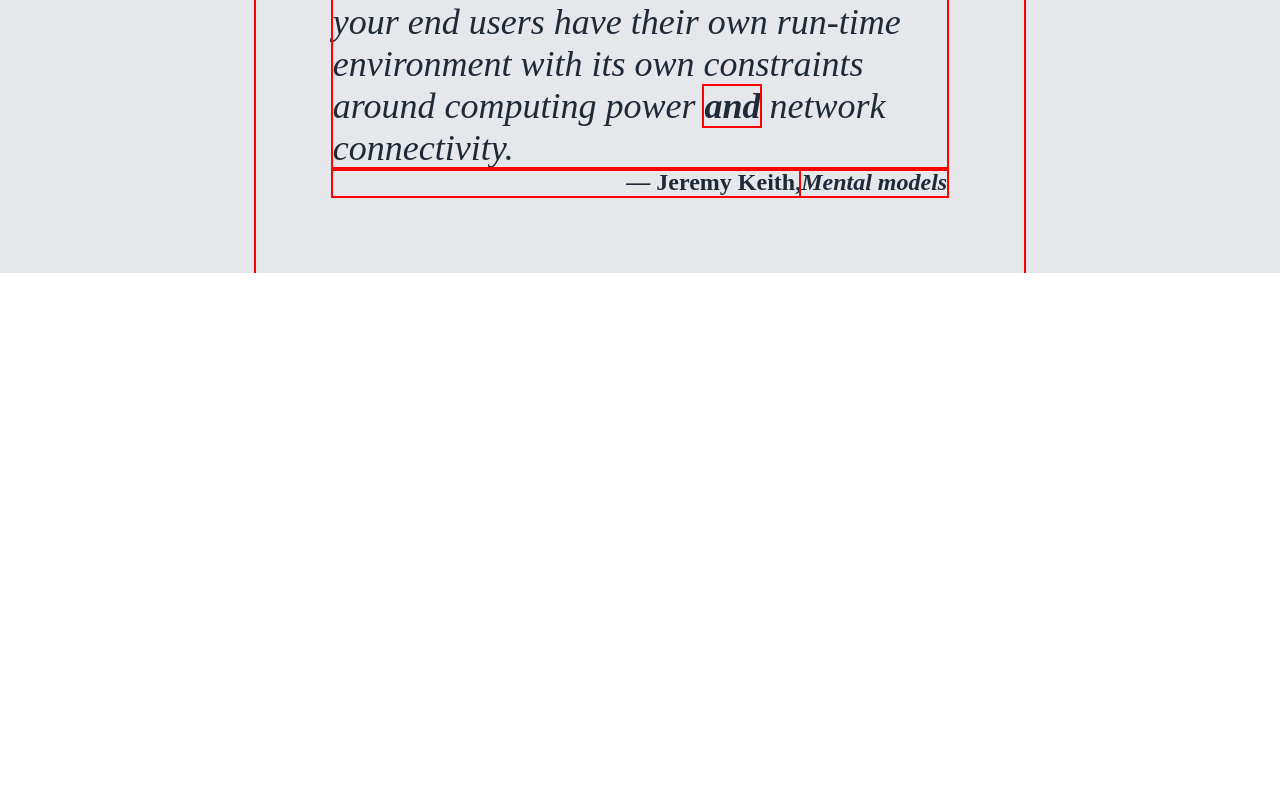
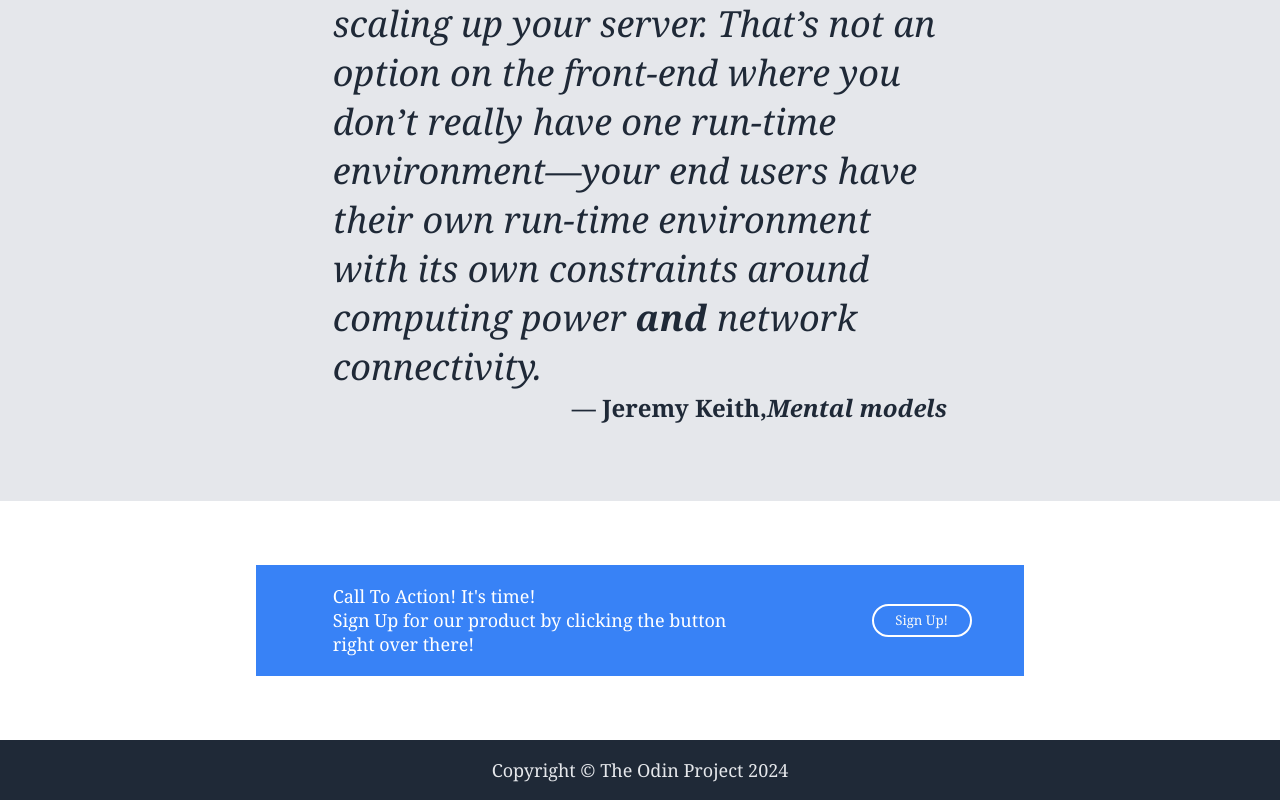
Before and after one commit to elrubio82/odin-landing-page, a plain HTML site: page index.html in a window 1280 px wide. Shown: the part 1220-2020 px from the top of the page. Before the commit the page ends 1493 px from the top, so only its background shows below. Drawn offline with Linux system fonts and the light colour scheme.

Commit message:
feat: Add missing section html/css to landing page

```diff
--- a/css/style.css
+++ b/css/style.css
@@ -9,10 +9,24 @@ html {
 }
 
 * {
-    /* Use the following to see the box model */
+    /* Use the following to see the box model
     outline: 2px solid red;
+    */
     margin: 0;
     padding: 0;
+}
+
+.body {
+    font-family: Georgia, Garamond, serif;
+}
+
+div,
+a,
+h1,
+p,
+button,
+blockquote {
+    font-family: Georgia, Garamond, serif;
 }
 
 .top {
@@ -64,10 +78,11 @@ html {
     flex: 1;
 }
 
-.hero-button {
+.hero-button,
+.cta-button {
     background-color: #3882f6;
     color: #F9FAF8;
-
+    border: 2px solid white;
     min-width: 100px;
     max-width: 250px;
     overflow: hidden;
@@ -76,7 +91,6 @@ html {
     padding: 0.35rem 1rem;
     border-radius: 100px;
     text-align: center;
-    box-shadow: 0 3px 6px 0 rgba(0, 0, 0, 0.15);
 }
 
 .hero-info {
@@ -158,3 +172,47 @@ figcaption {
     display: flex;
     justify-content: flex-end;
 }
+
+.bottom {
+    padding-left: 20%;
+    padding-right: 20%;
+    padding-top: 5%;
+    padding-bottom: 5%;
+}
+
+.call-to-action {
+    display: flex;
+    background-color: #3882f6;
+}
+
+.cta-container {
+    flex: 2;
+    padding: 2.5% 10%;
+}
+
+.cta-button-wrapper {
+    flex: 1;
+    display: flex;
+    justify-content: center;
+    align-items: center;
+}
+
+.cta-title,
+.cta-subtitle {
+    font-size: 18px;
+    color: white;
+    flex: 1;
+}
+
+.cta-title {}
+
+.footer {
+    font-size: 18px;
+    color: #E5e7eb;
+    background-color: #1F2937;
+    display: flex;
+    justify-content: center;
+    padding-top: 1em;
+    padding-bottom: 1em;
+
+}
--- a/index.html
+++ b/index.html
@@ -81,20 +81,22 @@
             </figcaption>
         </figure>
     </div>
-    <!--
+    <div class="bottom">
         <div class="call-to-action">
             <div class="cta-container">
                 <div class="cta-title">Call To Action! It's time!</div>
-            <div class="cta-title">Sign Up for our product by clicking the button right over there!</div>
+                <div class="cta-subtitle">Sign Up for our product by clicking the button right over there!</div>
             </div>
+            <div class="cta-button-wrapper">
                 <button class="cta-button">
                     Sign Up!
                 </button>
             </div>
+        </div>
+    </div>
     <div class="footer">
         Copyright &copy; The Odin Project 2024
     </div>
-    -->
 </body>
 
 </html>
```
Lines whose indentation alone changed are shown as unchanged.
